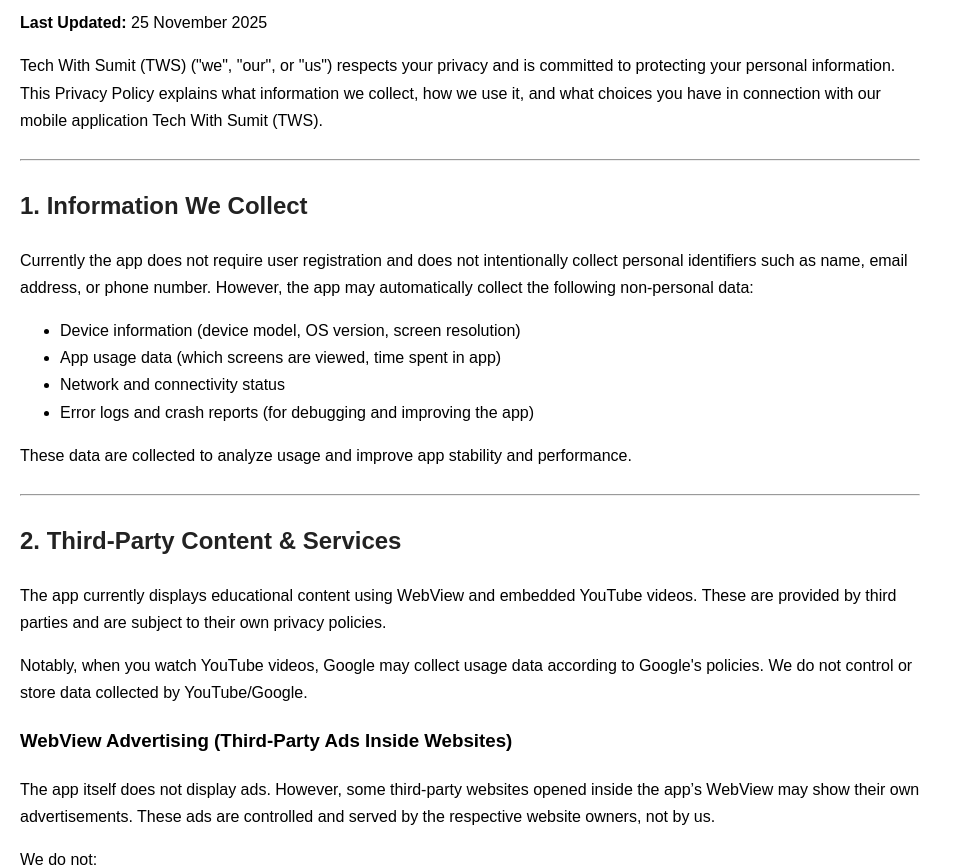
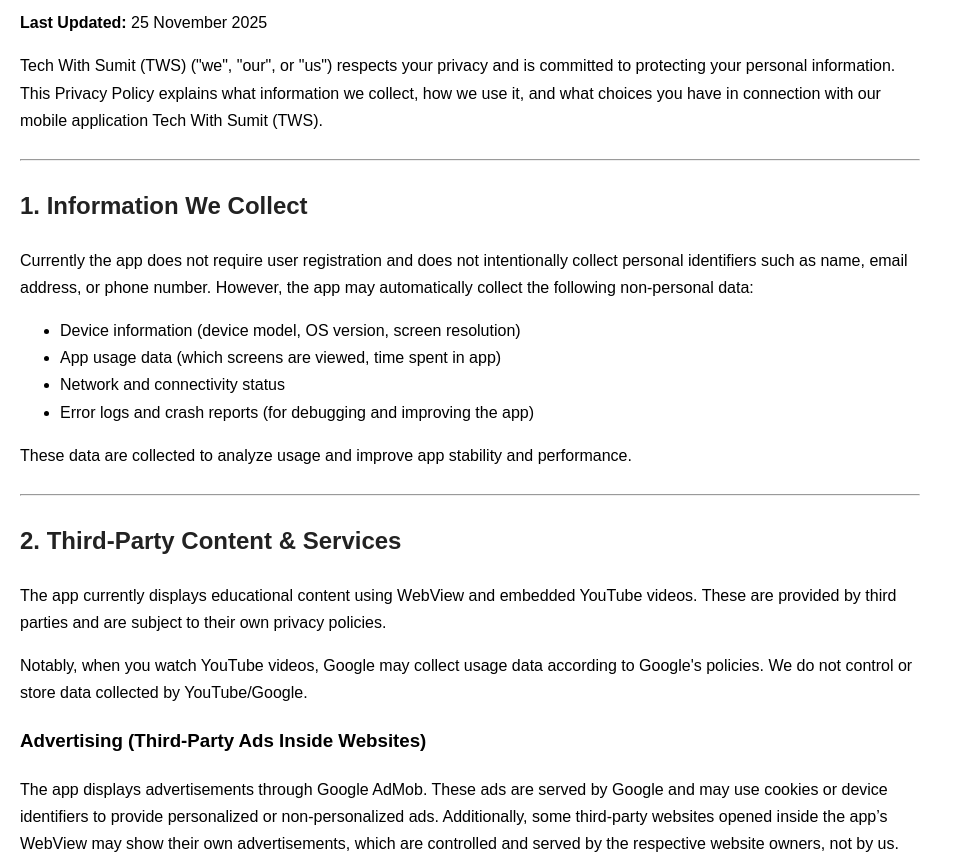
Before and after one commit to sumitdeveloper4596/Tech_with_Sumit, a plain HTML site: page index.html in a window 1280 px wide. Shown: the part 88-955 px from the top of the page, without its empty margins (0-963 px from the left). Drawn offline with Linux system fonts and the light colour scheme.

Commit message:
Update index.html
Updated advertising section to clarify ad sources and practices.

```diff
--- a/index.html
+++ b/index.html
@@ -57,10 +57,10 @@ Notably, when you watch YouTube videos, Google may collect usage data according
 Google's policies. We do not control or store data collected by YouTube/Google.
 </p>
 
-<h3>WebView Advertising (Third-Party Ads Inside Websites)</h3>
+<h3>Advertising (Third-Party Ads Inside Websites)</h3>
 
-<p>The app itself does not display ads.
-However, some third-party websites opened inside the app’s WebView may show their own advertisements. These ads are controlled and served by the respective website owners, not by us.</p>
+<p>The app displays advertisements through Google AdMob. These ads are served by Google and may use cookies or device identifiers to provide personalized or non-personalized ads.
+Additionally, some third-party websites opened inside the app’s WebView may show their own advertisements, which are controlled and served by the respective website owners, not by us.</p>
 
 <p>We do not:</p>
 <ul>
```
